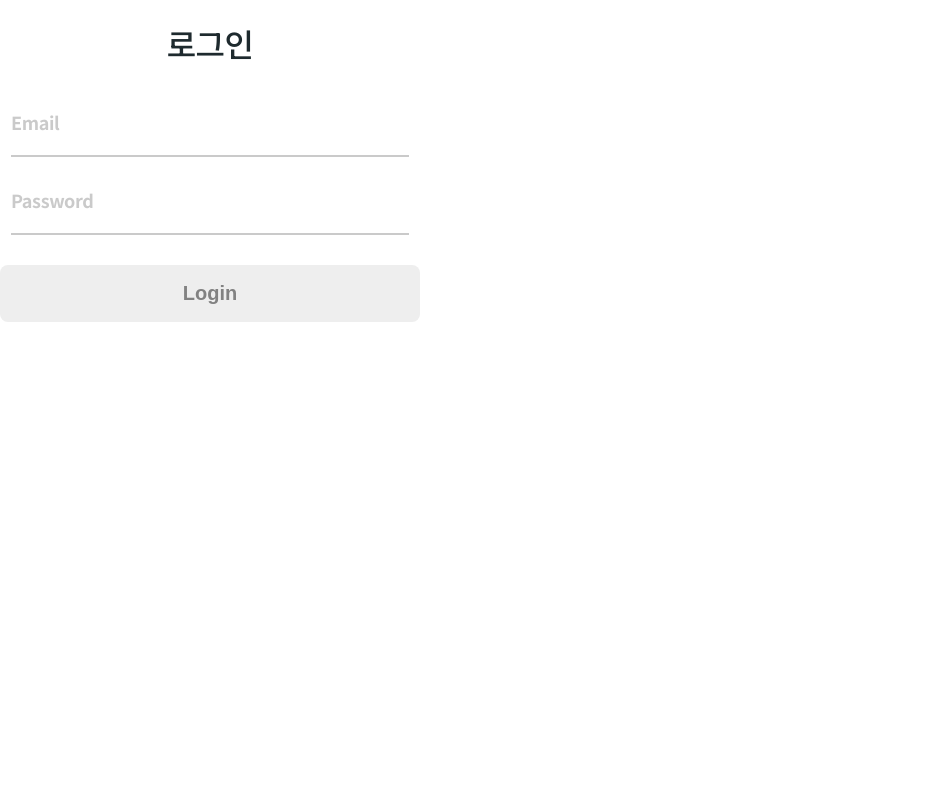
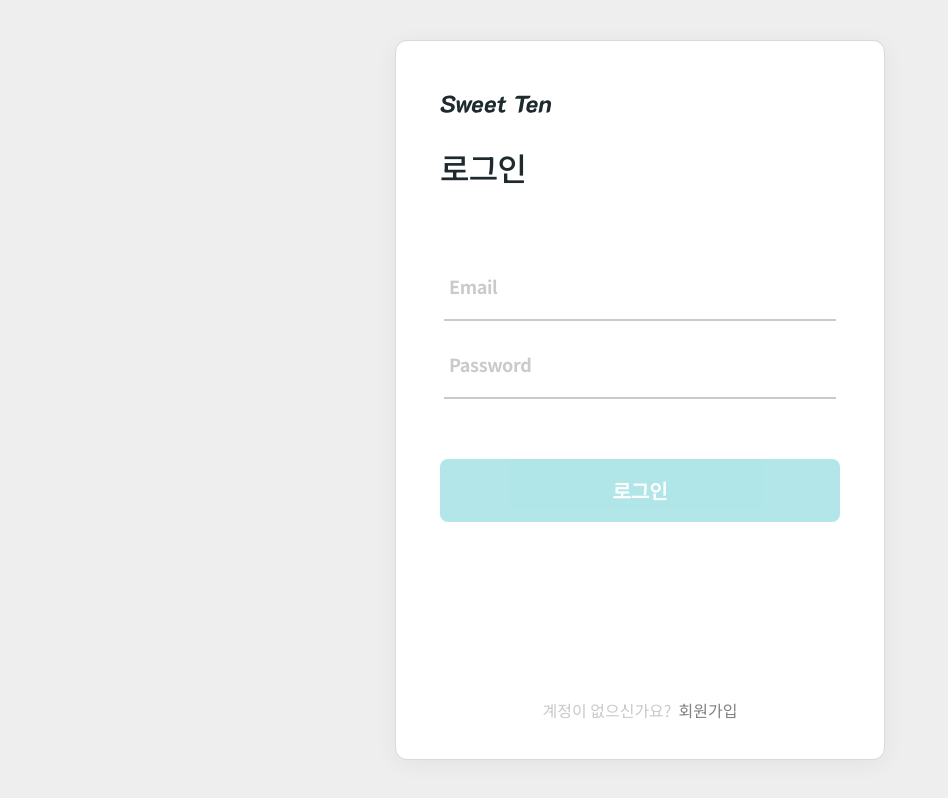
Before and after one commit to Dev-FE-3/toy-project2-team2, a React (Vite) app: page /login in a window 1280 px wide. Shown: the whole page, without its empty margins (0-948 px from the left). Built offline with nearby package versions, Linux system fonts and the light colour scheme; a web font is replaced by a local one.

Commit message:
Feat : Login 페이지 디자인 반영

```diff
--- a/src/pages/login/Login.jsx
+++ b/src/pages/login/Login.jsx
@@ -2,22 +2,36 @@ import { styled } from "styled-components";
 import { auth } from "../../firebase";
 import { signInWithEmailAndPassword } from "firebase/auth";
 import { FirebaseError } from "@firebase/util";
-import { useNavigate } from "react-router-dom";
+import { Link, useNavigate } from "react-router-dom";
 import { useState } from "react";
 import Button from "./../../shared/components/button/Button";
 import PageTitle from "../../shared/components/titles/PageTitle";
 import LoginInput from "./../../shared/components/input/LoginInput";
+import logo from "./../../assets/images/logo.svg";
 
 const Wrapper = styled.div`
-  height: 100%;
   display: flex;
-  flex-direction: column;
+  width: 100vw;
+  height: 100vh;
   align-items: center;
-  width: 420px;
+  justify-content: center;
+  background-color: var(--background-color);
+`;
+
+const LoginBox = styled.div`
+  width: 400px;
+  height: 630px;
+  min-width: 380px;
+  min-height: 630px;
+  padding: 44px;
+  background-color: var(--white);
+  border-radius: 12px;
+  border: 1px solid var(--disabled);
+  box-shadow: 0px 4px 22.4px 0px rgba(0, 0, 0, 0.05);
 `;
 
 const Form = styled.form`
-  margin-top: 50px;
+  margin-top: 90px;
   margin-bottom: 10px;
   display: flex;
   flex-direction: column;
@@ -27,7 +41,26 @@ const Form = styled.form`
 
 const Error = styled.span`
   font-weight: 600;
-  color: tomato;
+  color: var(--red);
+`;
+
+const Logo = styled.img`
+  width: 112px;
+  height: 38px;
+`;
+
+const InputWrapper = styled.div`
+  display: flex;
+  flex-direction: column;
+  justify-content: space-around;
+  gap: 10px;
+  margin-bottom: 30px;
+`;
+const Switcher = styled.div`
+  color: var(--text-disabled-2);
+  text-align: center;
+  width: 100%;
+  margin-top: 180px;
 `;
 
 const Login = () => {
@@ -59,6 +92,7 @@ const Login = () => {
       navigate("/");
     } catch (e) {
       if (e instanceof FirebaseError) {
+        console.log(e.message);
         setError(e.message);
       }
     } finally {
@@ -71,8 +105,11 @@ const Login = () => {
 
   return (
     <Wrapper>
+      <LoginBox>
+        <Logo src={logo} alt="Sweet Ten" />
         <PageTitle title="로그인" className="login" />
         <Form onSubmit={onSubmit}>
+          <InputWrapper>
             <LoginInput
               onChange={onChange}
               name="email"
@@ -89,16 +126,21 @@ const Login = () => {
               type="password"
               required
             />
+          </InputWrapper>
           <Button
             type="submit"
             size="lg"
-          color={isDisabled ? "gray" : undefined}
+            color={isDisabled ? "primary" : undefined}
             disabled={isDisabled}
           >
-          {isLoading ? "Loading..." : "Login"}
+            {isLoading ? "로그인 중..." : "로그인"}
           </Button>
         </Form>
-      {error !== "" ? <Error>{error}</Error> : null}
+        <Switcher>
+          계정이 없으신가요?&nbsp;&nbsp;
+          <Link to="/">회원가입</Link>
+        </Switcher>
+      </LoginBox>
     </Wrapper>
   );
 };
--- a/src/shared/components/button/Button.jsx
+++ b/src/shared/components/button/Button.jsx
@@ -20,6 +20,7 @@ const StyledButton = styled.button`
 	}
 
   &:disabled {
+		opacity: 0.3;
     pointer-events: none;
   }
 `
--- a/src/shared/components/input/LoginInput.jsx
+++ b/src/shared/components/input/LoginInput.jsx
@@ -1,12 +1,11 @@
 import { styled } from "styled-components";
 
 const InputWrapper = styled.div`
-  margin-left: 11px;
-  margin-right: 11px;
+  margin: 0 4px;
 `;
 
 const StyledInput = styled.input`
-  padding-bottom: 20px;
+  padding: 0 5px 20px;
   margin-bottom: 20px;
   width: 100%;
   font-size: var(--font-size-title-small);
@@ -14,7 +13,10 @@ const StyledInput = styled.input`
   letter-spacing: -0.36px;
   color: var(--text-primary);
   border-bottom: 2px solid var(--text-disabled-2);
-
+  transition: border-bottom 0.3s;
+  &:focus {
+    border-bottom: 2px solid var(--primary);
+  }
   &::placeholder {
     color: var(--text-disabled-2);
   }
--- a/src/shared/components/styles/GlobalStyle.jsx
+++ b/src/shared/components/styles/GlobalStyle.jsx
@@ -59,6 +59,7 @@ const GlobalStyle = createGlobalStyle`
 
 	body {
 		font-family: 'Noto Sans KR', sans-serif;
+		overflow: hidden; // 위 아래 스크롤 방지
     }
 
 	input {
@@ -68,6 +69,6 @@ const GlobalStyle = createGlobalStyle`
 
   	textarea {
 		all:unset;
-	}`
+	}`;
 
 export default GlobalStyle;
```
Lines whose indentation alone changed are shown as unchanged.
